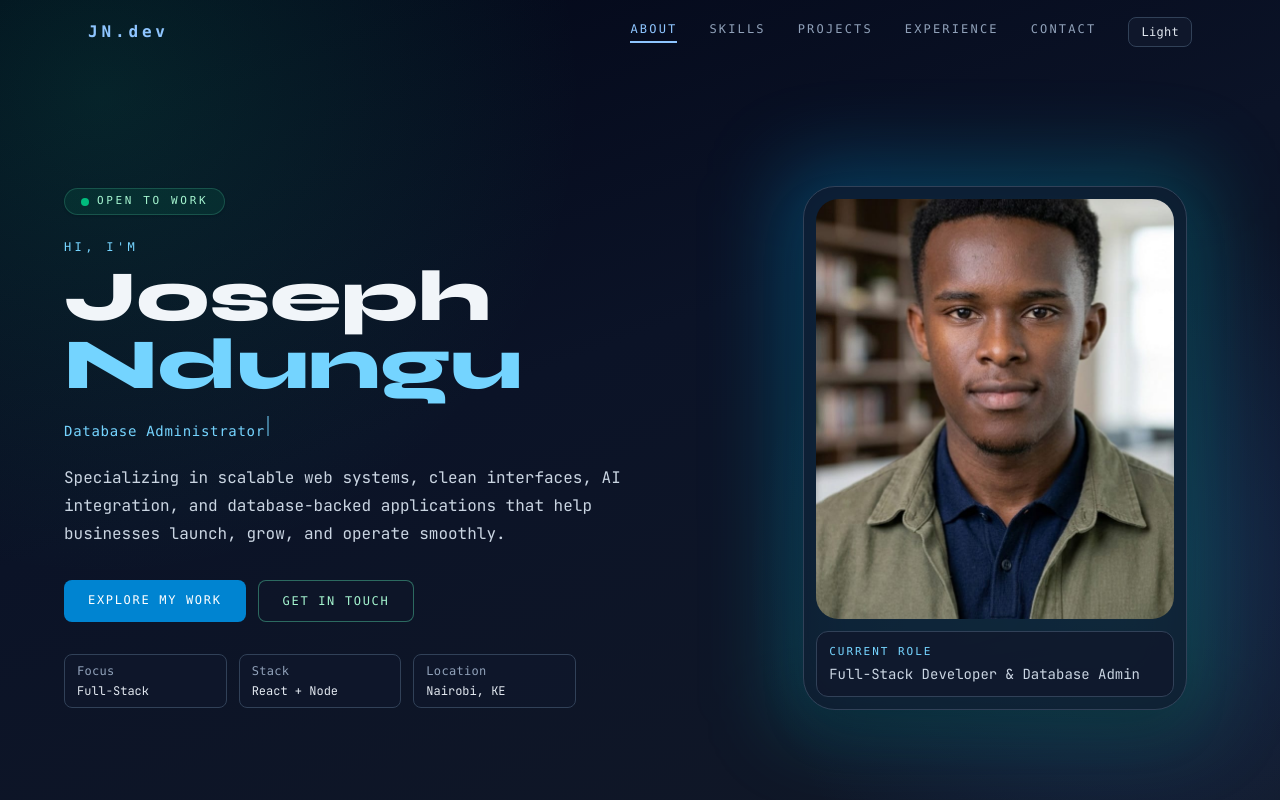
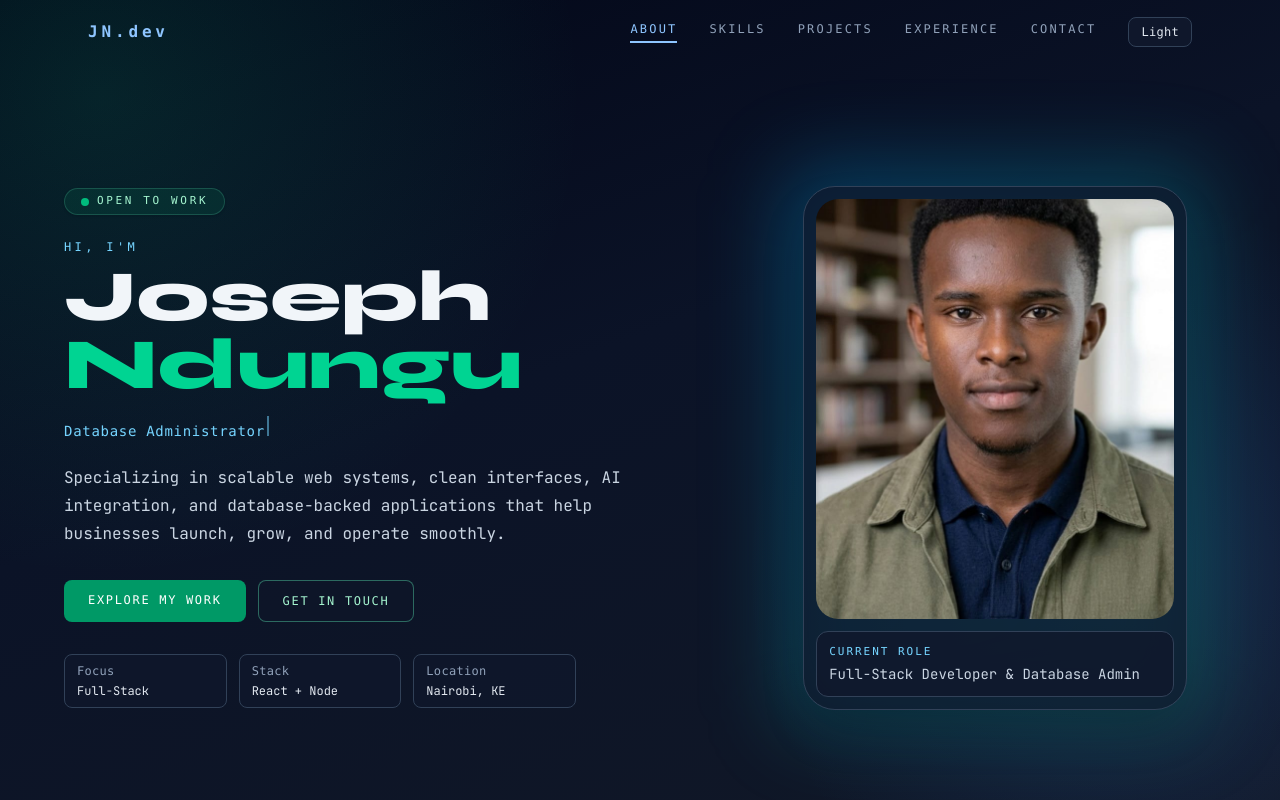
Before and after one commit to Kabzjose/joseph, a React (Vite) app: page / in a window 1280 px wide. Shown: the top 800 px of the page. Built offline with nearby package versions, Linux system fonts and the light colour scheme.

Commit message:
changed color

```diff
--- a/package.json
+++ b/package.json
@@ -24,6 +24,6 @@
     "eslint-plugin-react-refresh": "^0.5.2",
     "globals": "^17.4.0",
     "tailwindcss": "^4.2.2",
-    "vite": "^8.0.1"
+    "vite": "^8.0.10"
   }
 }
--- a/src/components/Hero.jsx
+++ b/src/components/Hero.jsx
@@ -41,7 +41,7 @@ export default function Hero() {
           <p className="mt-6 font-mono text-xs uppercase tracking-[0.28em] text-sky-800 dark:text-sky-300">Hi, I&apos;m</p>
 
           <h1 className="mt-2 font-[Syne] text-5xl font-extrabold leading-[0.95] text-slate-900 sm:text-6xl md:text-7xl dark:text-slate-100">
-            Joseph <span className="text-sky-700 dark:text-sky-300">Ndungu</span>
+            Joseph <span className="text-emerald-600 dark:text-emerald-400">Ndungu</span>
           </h1>
 
           <p className="mt-4 min-h-8 font-mono text-sm tracking-wider text-sky-800 dark:text-sky-300">
@@ -56,7 +56,7 @@ export default function Hero() {
           <div className="mt-8 flex flex-wrap gap-3">
             <a
               href="#projects"
-              className="rounded-lg bg-sky-600 px-6 py-3 font-mono text-xs tracking-[0.14em] text-white transition hover:-translate-y-0.5 hover:bg-sky-500"
+              className="rounded-lg bg-emerald-600 px-6 py-3 font-mono text-xs tracking-[0.14em] text-white transition hover:-translate-y-0.5 hover:bg-emerald-500"
             >
               EXPLORE MY WORK
             </a>
```
Also changed, not shown: 1 other file (tests, documents, lock files or other folders).
